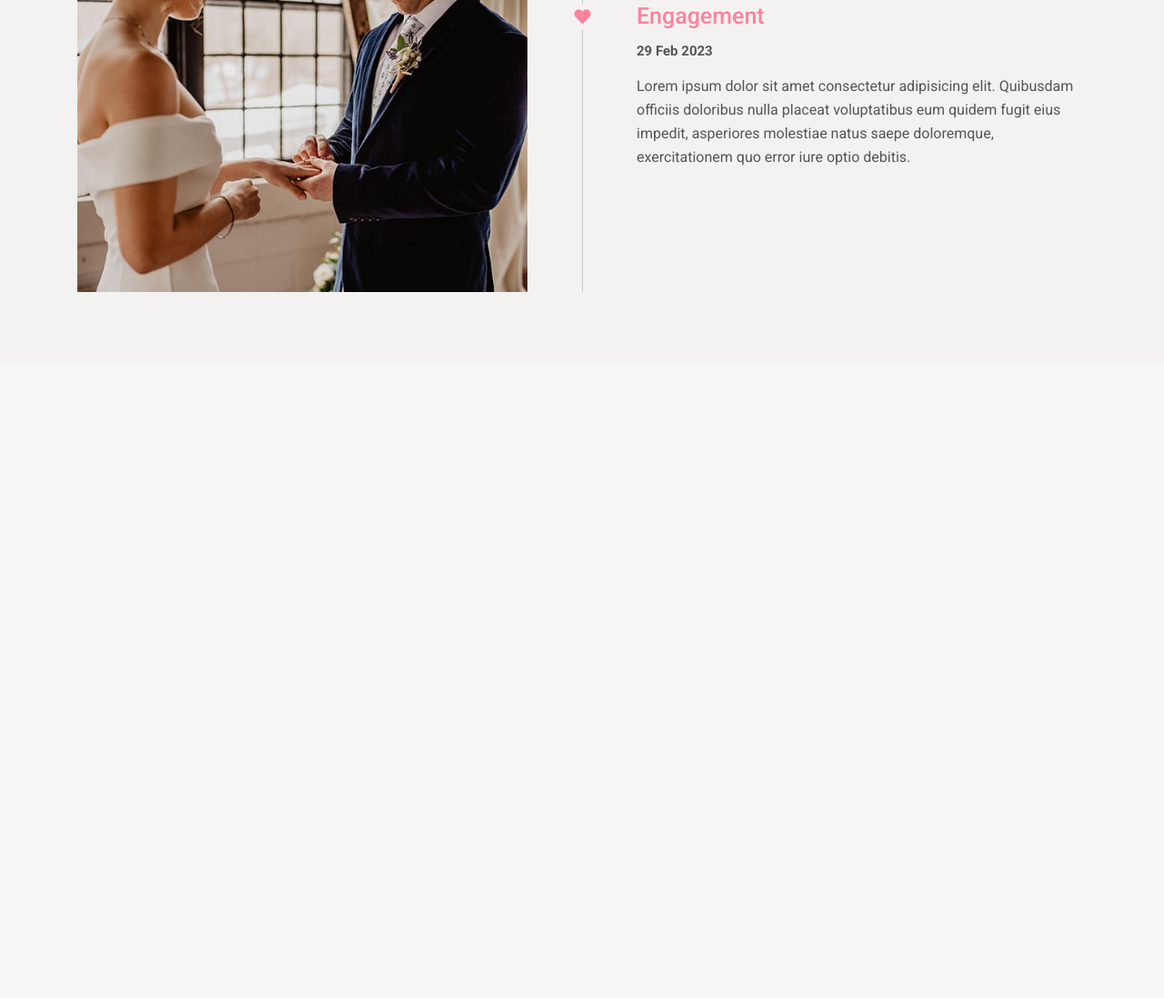
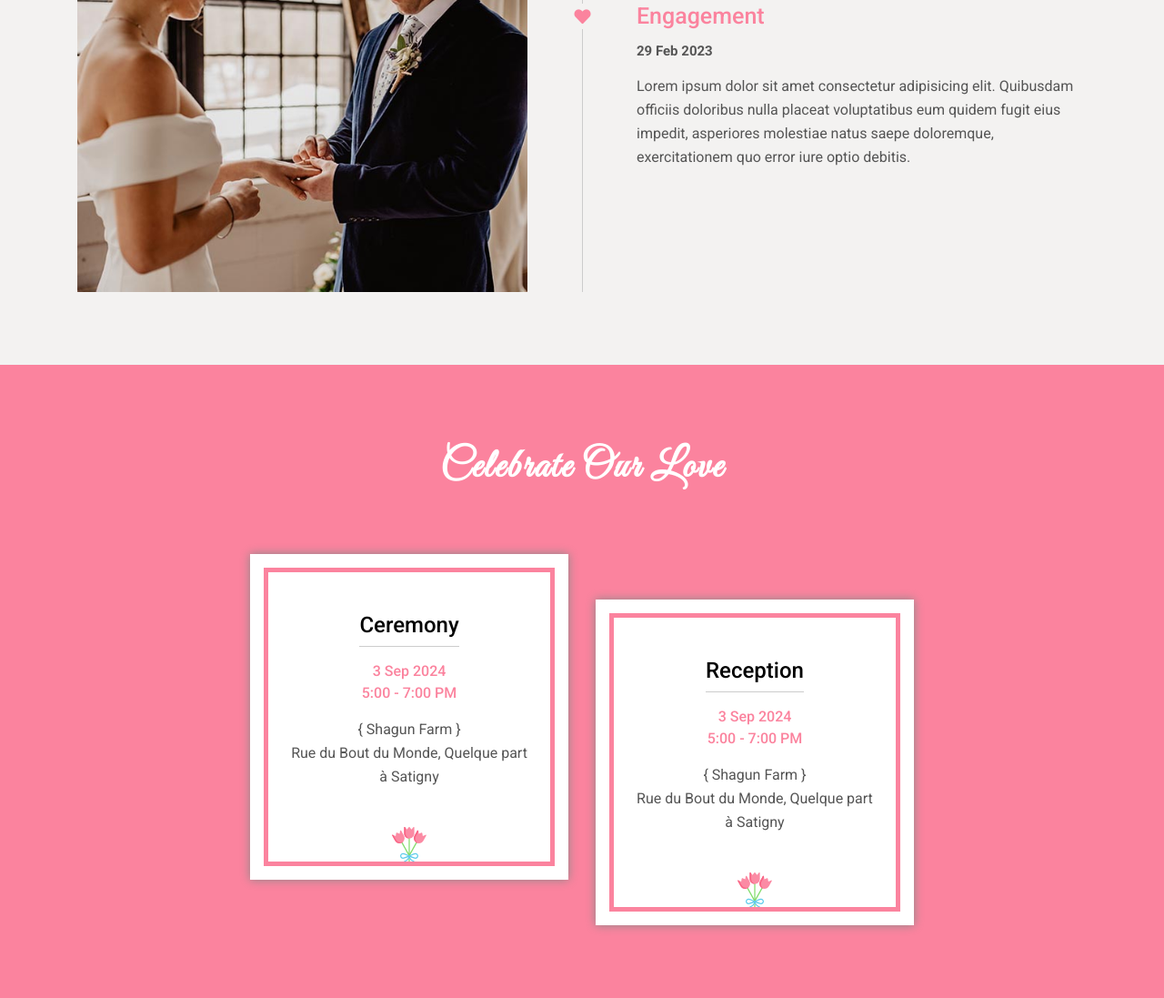
Before and after one commit to QuentinRiv/Ojlev, a Flask app: page / in a window 1280 px wide. Shown: the part 2867-3964 px from the top of the page at 91% size. Before the commit the page ends 3188 px from the top, so only its background shows below. Run offline with Flask 3, Linux system fonts and the light colour scheme; data comes from the database, SQL or seed files in the repository.

Commit message:
event section

```diff
--- a/ojlevapp/static/css/pink.css
+++ b/ojlevapp/static/css/pink.css
@@ -1,5 +1,6 @@
 /* pink color style */
 
+.event-section .event-item-inner span,
 .story-content .story-item i,
 .story-content .story-text h3,
 .couple-section .social-links a i,
@@ -10,11 +11,13 @@
     color: #fb839e;
 }
 
+.event-section .event-item-inner::before,
 .couple-section .social-links a i,
 .couple-section .couple img {
     border-color: #fb839e;
 }
 
+.event-section,
 .couple-section .social-links a:hover i {
     background-color: #fb839e;
 }
--- a/ojlevapp/static/css/style.css
+++ b/ojlevapp/static/css/style.css
@@ -53,6 +53,10 @@ body {
     justify-content: space-between;
 }
 
+.justify-content-center {
+    justify-content: center;
+}
+
 .align-items-center {
     align-items: center;
 }
@@ -72,6 +76,7 @@ body {
     font-family: "Great Vibes", cursive;
     letter-spacing: 2px;
     margin: 0;
+    text-transform: capitalize;
 }
 
 /* header */
@@ -398,3 +403,86 @@ body {
     margin: 0;
     color: #555555;
 }
+
+/* event section */
+.event-section {
+    padding: 80px 0 130px;
+}
+
+.event-section .section-title h2 {
+    color: #ffffff;
+}
+
+.event-section .event-item {
+    flex: 0 0 33.33%;
+    max-width: 33.33%;
+    padding: 0 15px;
+    display: flex;
+    flex-wrap: wrap;
+}
+
+.event-section .event-item:nth-child(2) {
+    transform: translateY(50px);
+}
+
+.event-section .event-item-inner {
+    background-color: #ffffff;
+    padding: 60px 45px 100px;
+    text-align: center;
+    box-shadow: 0 0 10px #888888;
+    flex: 0 0 100%;
+    max-width: 100%;
+    position: relative;
+    z-index: 1;
+}
+
+.event-section .event-item-inner::before {
+    content: '';
+    position: absolute;
+    left: 15px;
+    top: 15px;
+    right: 15px;
+    bottom: 15px;
+    border: 5px solid transparent;
+    z-index: -1;
+}
+
+
+.event-section .event-item-inner h3 {
+    color: #000000;
+    font-weight: 500;
+    font-size: 24px;
+    margin: 0 0 15px;
+    text-transform: capitalize;
+    border-bottom: 1px solid #cccccc;
+    padding-bottom: 5px;
+    display: inline-block;
+}
+
+
+.event-section .event-item-inner span {
+    display: block;
+    font-weight: 500;
+    font-size: 16px;
+}
+
+.event-section .event-item-inner span.time {
+    margin-bottom: 15px;
+}
+
+
+.event-section .event-item-inner p {
+    font-size: 16px;
+    line-height: 26px;
+    color: #555555;
+    margin: 0;
+}
+
+.event-section .event-item-inner img {
+    position: absolute;
+    width: 40px;
+    left: 50%;
+    bottom: 18px;
+    z-index: -2;
+    margin-left: -20px;
+}
--- a/ojlevapp/templates/index.html
+++ b/ojlevapp/templates/index.html
@@ -259,6 +259,44 @@
     </section>
     <!-- story section end -->
 
+    <!-- couple section end -->
+    <section class="event-section">
+        <div class="container">
+            <div class="row">
+                <div class="section-title">
+                    <h2>Celebrate our Love</h2>
+                </div>
+            </div>
+            <div class="row justify-content-center ">
+                <!-- item start -->
+                <div class="event-item">
+                    <div class="event-item-inner">
+                        <h3>Ceremony</h3>
+                        <span class="date">3 Sep 2024</span>
+                        <span class="time">5:00 - 7:00 PM</span>
+                        <p>{ Shagun Farm }</p>
+                        <p>Rue du Bout du Monde, Quelque part à Satigny</p>
+                        <img src="../static/img/icons/flower.svg" alt="event">
+                    </div>
+                </div>
+                <!-- item end -->
+                <!-- item start -->
+                <div class="event-item">
+                    <div class="event-item-inner">
+                        <h3>Reception</h3>
+                        <span class="date">3 Sep 2024</span>
+                        <span class="time">5:00 - 7:00 PM</span>
+                        <p>{ Shagun Farm }</p>
+                        <p>Rue du Bout du Monde, Quelque part à Satigny</p>
+                        <img src="../static/img/icons/flower.svg" alt="event">
+                    </div>
+                </div>
+                <!-- item end -->
+            </div>
+        </div>
+    </section>
+    <!-- couple section end -->
+
     <!-- jquery -->
     <script src="../static/js/jquery.min.js"></script>
     <!-- main -->
```
